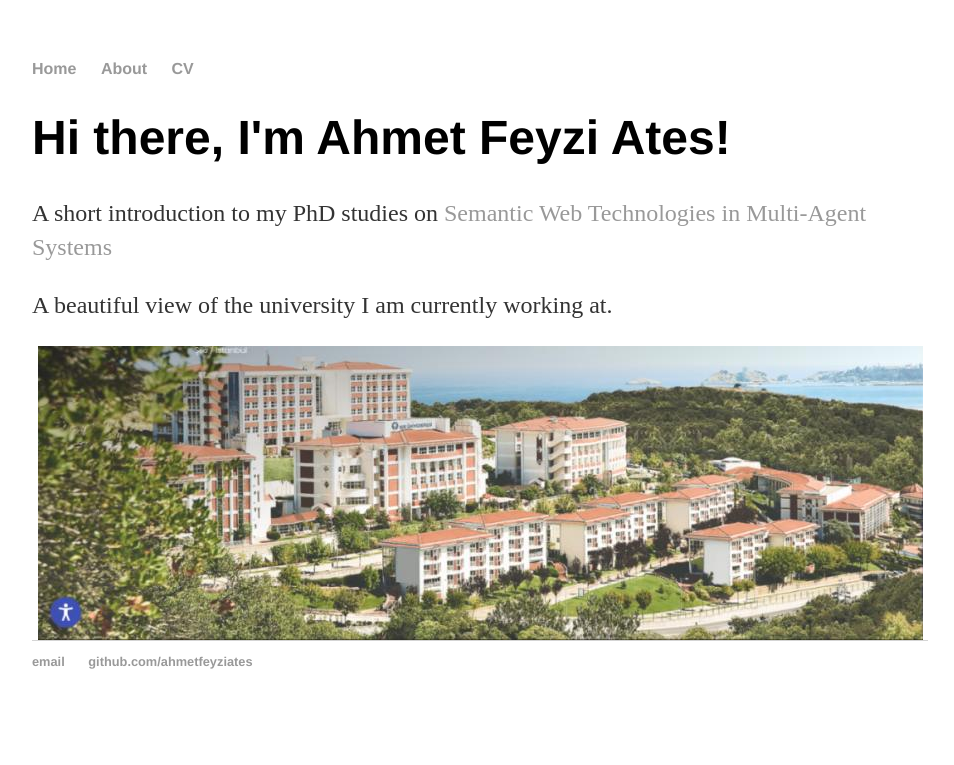
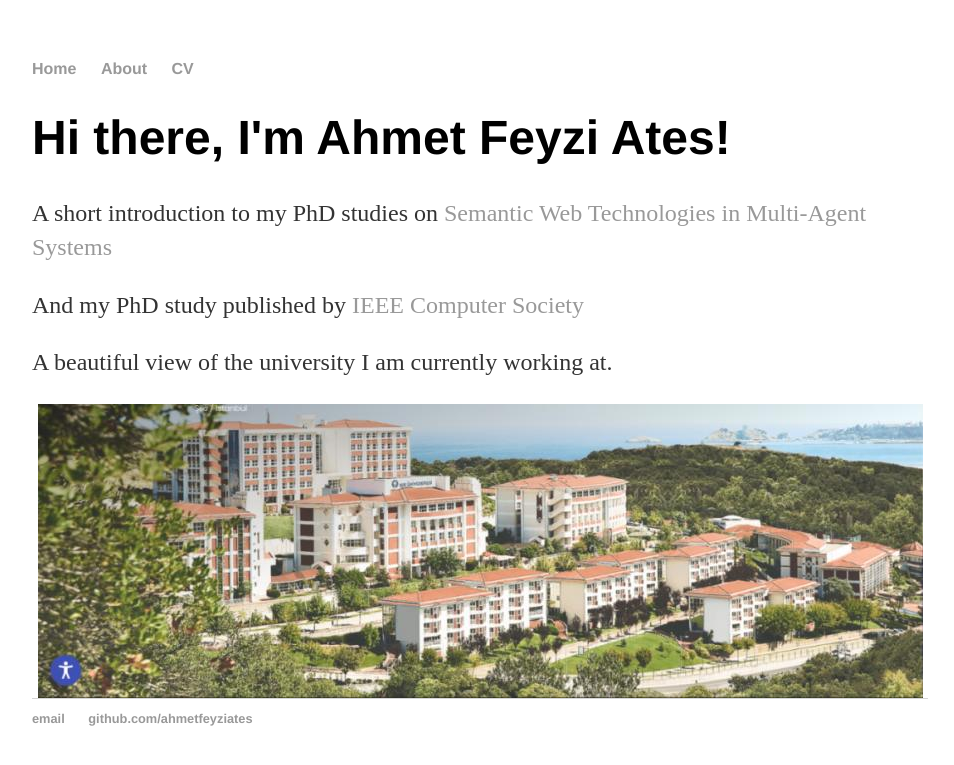
Before and after one commit to ahmetfeyziates/ahmetfeyziates.github.io, a Jekyll site: the page built from index.html, in a window 1280 px wide. Shown: the top 765 px of the page, without its empty margins (160-1114 px from the left). Built offline with Jekyll 4.4.1, drawn with Linux system fonts in a browser that asks for light colours.

Commit message:
Update index.html

```diff
--- a/index.html
+++ b/index.html
@@ -5,6 +5,7 @@ title: Ahmet Feyzi Ates, Horrible Cop
 <div class="blurb">
 	<h1>Hi there, I'm Ahmet Feyzi Ates!</h1>
 	<p>A short introduction to my PhD studies on <a href=https://dai-labor.de/en/topics/semantic-web-technologies-in-multi-agent-systems/>Semantic Web Technologies in Multi-Agent Systems </a></p>
+	<p>And my PhD study published by <a href=https://www.computer.org/csdl/proceedings-article/mdmw/2008/37210019/12OmNwe2IBz>IEEE Computer Society</a></p>
 	<p>A beautiful view of the university I am currently working at.</p>
 	<img src="images/campus.jpg" alt="A scenic view" width="885" height="294" style="display: block; margin: auto;">
 	<!--
```
